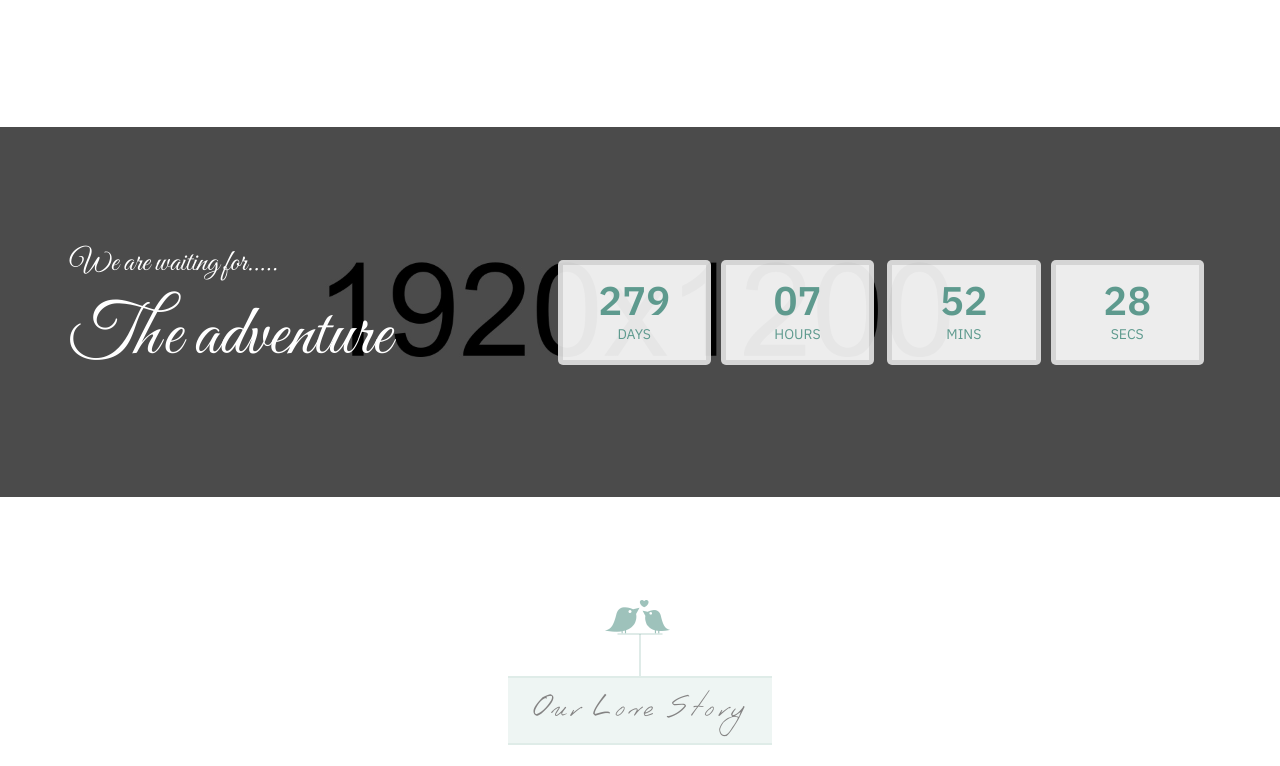
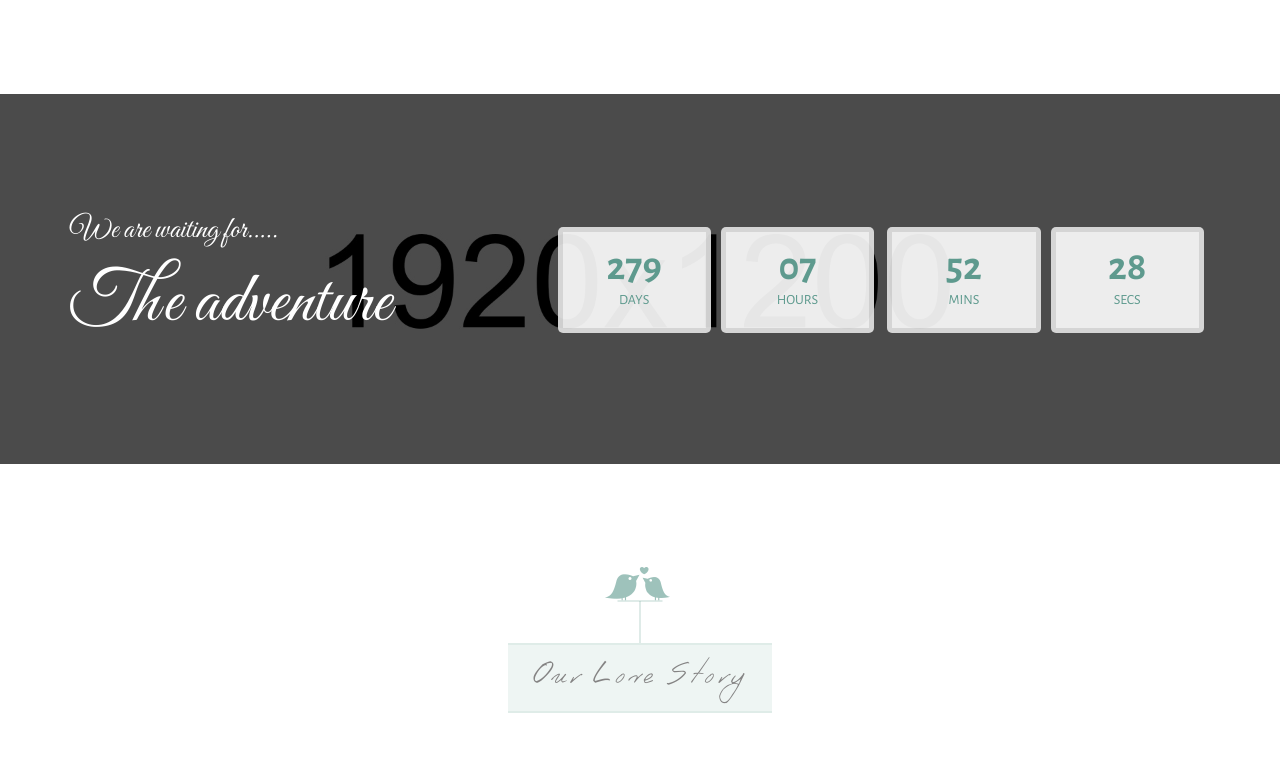
Before and after one commit to tampakrap/www.silviatheo.eu, a plain HTML site: page lovely-wedding/lovely-wedding/index.html in a window 1280 px wide. Shown: the part 1394-2160 px from the top of the page. Drawn offline with nearby package versions, Linux system fonts and the light colour scheme.

Commit message:
Alegreya Sans

```diff
--- a/lovely-wedding/lovely-wedding/css/style.css
+++ b/lovely-wedding/lovely-wedding/css/style.css
@@ -33,6 +33,7 @@ URL:            http://themeforest.net/user/themexriver
 @import url('https://fonts.googleapis.com/css?family=Open+Sans:400,600,700&subset=greek');
 @import url('https://fonts.googleapis.com/css?family=Noto+Sans:400,600,700&subset=greek');
 @import url('https://fonts.googleapis.com/css?family=IBM+Plex+Sans:400,600,700&subset=greek');
+@import url('https://fonts.googleapis.com/css?family=Alegreya+Sans:400,600,700&subset=greek');
 @font-face {
   font-family: 'Fifindrel';
   src: url('../fonts/AC-Fifindrel_Unicode.ttf') format('truetype');
@@ -46,7 +47,7 @@ html {
 }
 
 body {
-  font-family: "IBM Plex Sans";
+  font-family: "Alegreya Sans";
   background-color: #fff;
   font-size: 18px;
   font-size: 1rem;
```
